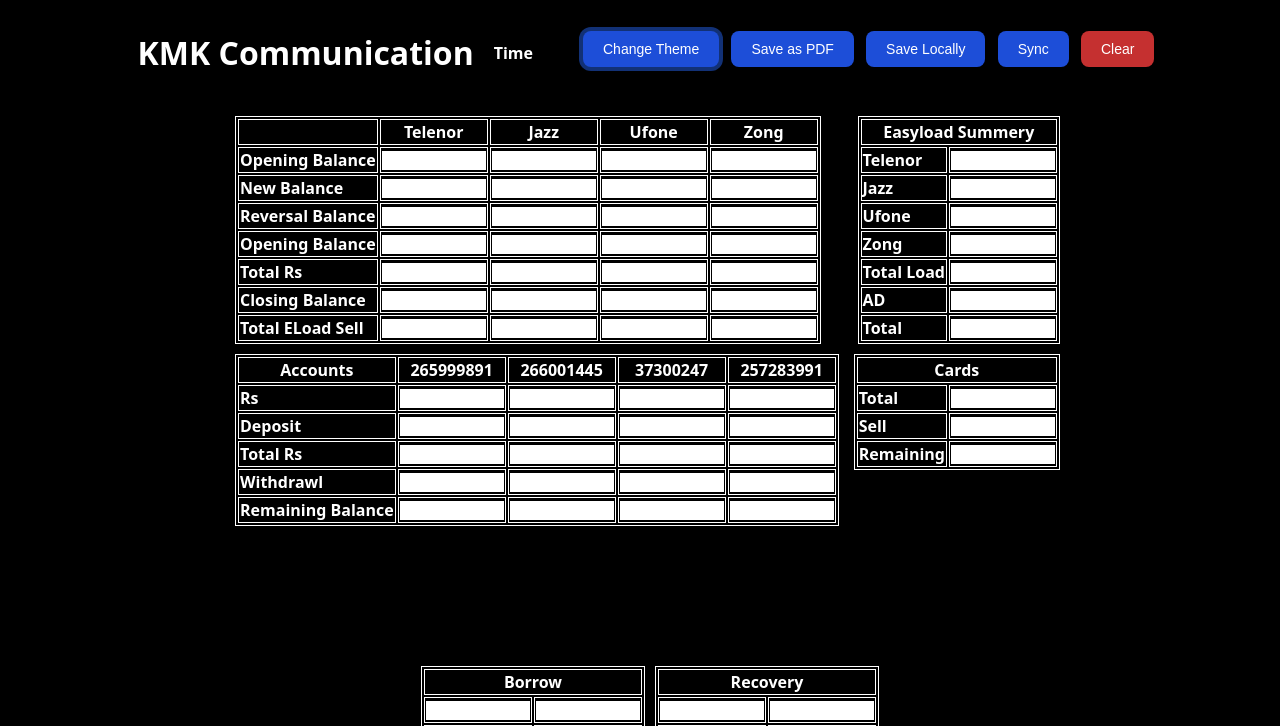
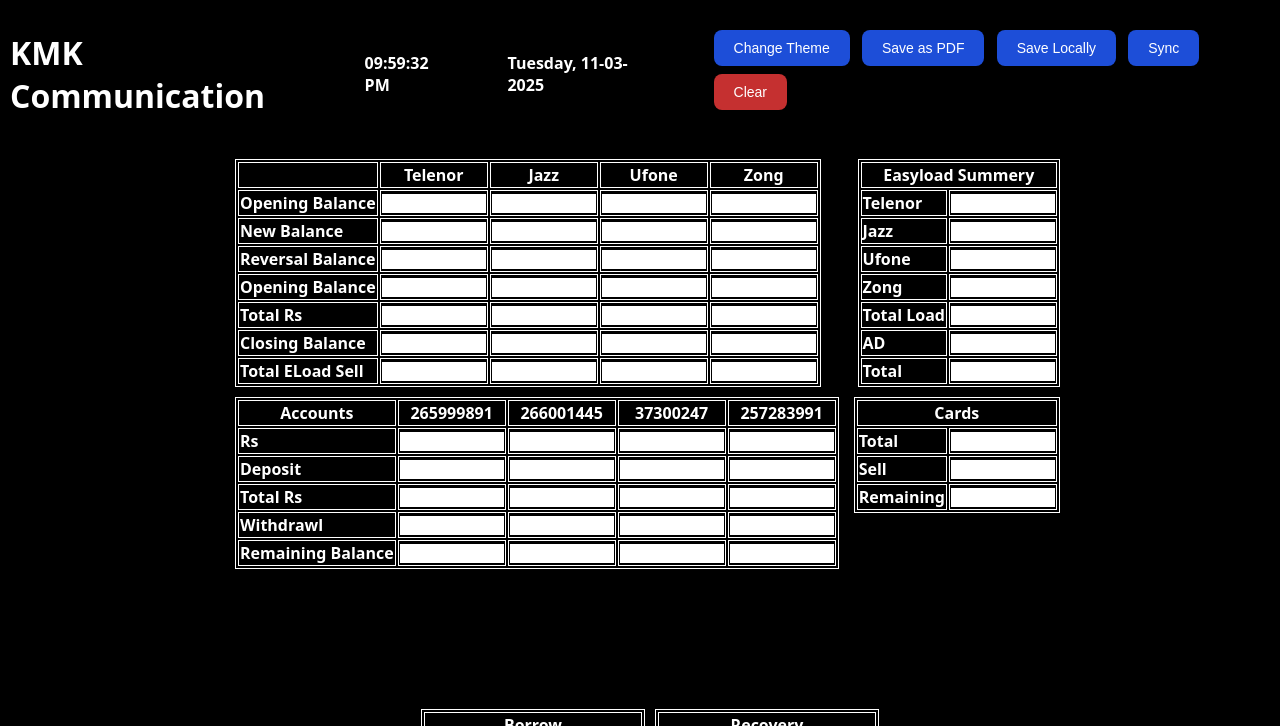
Before and after one commit to maakbarofficial/ledger-sheet-js, a website built with Vite: page index.html in a window 1280 px wide. Both pictures are taken after a click on the button "Change Theme". Shown: the top 726 px of the page. Built offline with nearby package versions, Linux system fonts and the light colour scheme.

Commit message:
Fix button stylings, Improve theme toggler function and Add feat for current Date and Time with Day

```diff
--- a/index.html
+++ b/index.html
@@ -13,9 +13,8 @@
             <h1>KMK Communication</h1>
           </div>
           <div class="time-actions-container">
-            <div class="time">
-              Time
-            </div>
+            <div id="current-time" class="time"></div>
+            <div id="current-date" class="date"></div>
             <div class="actions">
               <button id="theme-toggle" class="button" onclick="toggleTheme()">Change Theme</button>
               <button class="button">Save as PDF</button>
--- a/src/main.js
+++ b/src/main.js
@@ -1,17 +1,53 @@
 import "./style.css";
 
-// Theme Toggler
+// Function to toggle the theme
 function toggleTheme() {
   const container = document.querySelector(".container");
-  container.classList.toggle("dark-mode");
-
-  const theme = container.classList.contains("dark-mode") ? "dark" : "light";
+  const isDarkMode = container.classList.toggle("dark-mode");
+  const theme = isDarkMode ? "dark" : "light";
   localStorage.setItem("theme", theme);
 }
 
-const container = document.querySelector(".container");
-if (localStorage.getItem("theme") === "dark") {
-  container.classList.add("dark-mode");
+// Function to apply the saved theme on page load
+function applySavedTheme() {
+  const container = document.querySelector(".container");
+  const savedTheme = localStorage.getItem("theme");
+
+  if (savedTheme === "dark") {
+      container.classList.add("dark-mode");
+  }
 }
 
+// Initialize theme on page load
+applySavedTheme();
+
+// Event listener for theme toggle button
 document.getElementById("theme-toggle").addEventListener("click", toggleTheme);
+
+// Function to get current time and date in Asia/Karachi
+function getDateTime() {
+  // Create a new Date object
+  const now = new Date();
+
+  // Format the date to DD-MM-YYYY with day
+  const options = { weekday: 'long', year: 'numeric', month: '2-digit', day: '2-digit' };
+  const formattedDate = now.toLocaleDateString('en-GB', options).replace(/\//g, '-'); // DD-MM-YYYY format
+
+  // Get the current time in 12-hour format with AM/PM
+  let hours = now.getHours();
+  const minutes = String(now.getMinutes()).padStart(2, '0');
+  const seconds = String(now.getSeconds()).padStart(2, '0');
+  const ampm = hours >= 12 ? 'PM' : 'AM';
+  hours = hours % 12; // Convert to 12-hour format
+  hours = hours ? String(hours).padStart(2, '0') : '12'; // The hour '0' should be '12'
+
+  const currentTime = `${hours}:${minutes}:${seconds} ${ampm}`;
+
+  // Update the HTML elements with the current date and time
+  document.getElementById('current-time').textContent = currentTime;
+  document.getElementById('current-date').textContent = formattedDate;
+}
+
+// Update the time and date immediately and then every second
+getDateTime();
+setInterval(getDateTime, 1000);
--- a/src/style.css
+++ b/src/style.css
@@ -79,11 +79,6 @@
   background-color: #1e40af;
 }
 
-.button:focus {
-  outline: none;
-  box-shadow: 0 0 0 4px rgba(37, 99, 235, 0.5);
-}
-
 .button-danger {
   color: white;
   background-color: #c53030;
@@ -100,11 +95,6 @@
 
 .button-danger:hover {
   background-color: #b91c1c;
-}
-
-.button-danger:focus {
-  outline: none;
-  box-shadow: 0 0 0 4px rgba(239, 68, 68, 0.5);
 }
 
 .container {
```
